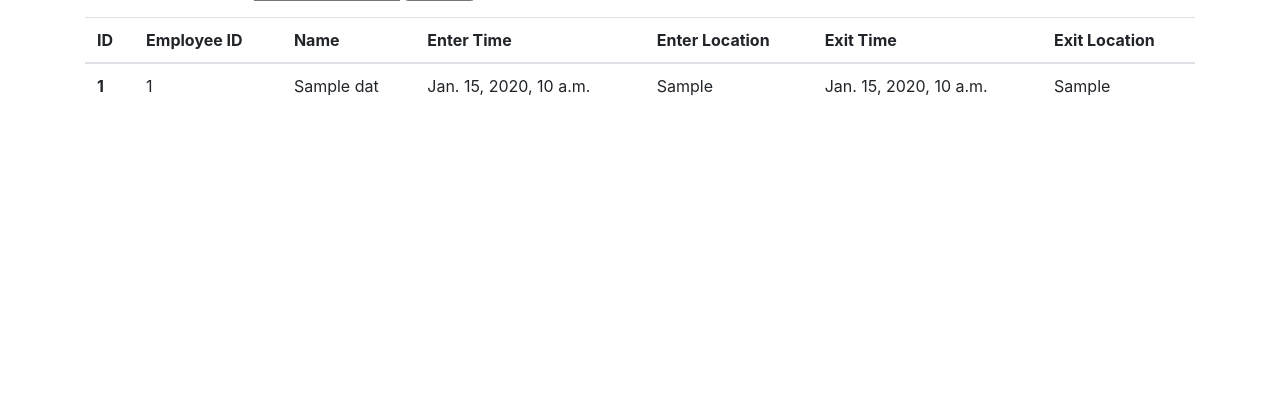
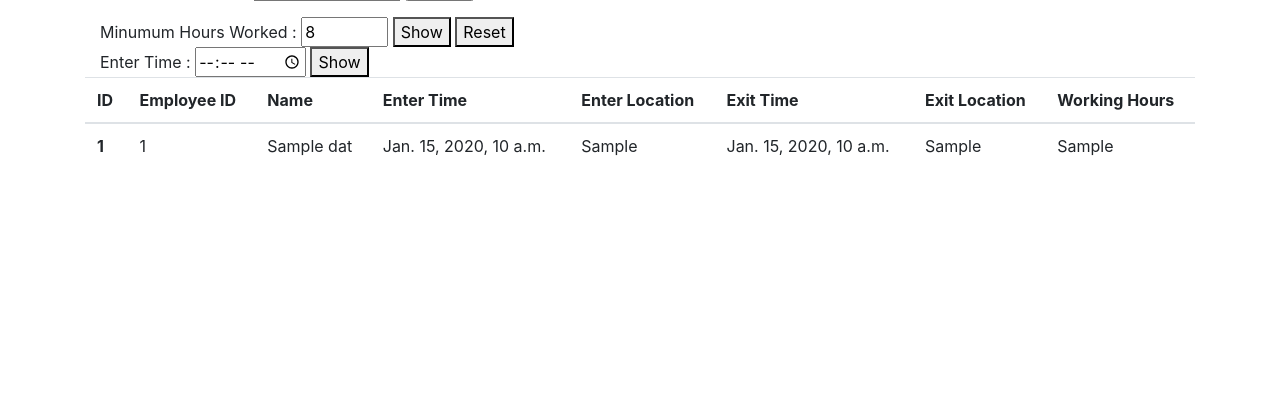
Before and after one commit to haziqnorisham/FaceRecTA, a Django app: template timeAttendance/templates/timeAttendance/deviceDetails.html in a window 1280 px wide. Shown: the part 285-693 px from the top of the page. Run offline with Django 3.2, Linux system fonts and the light colour scheme; the template is opened without the code that fills it: most values are stand-ins (such as "Sample title", 1, 10 or a date in 2020); some libraries are stand-ins or nearby versions.

Commit message:
Added hours worked and enter time filters

```diff
--- a/timeAttendance/templates/timeAttendance/deviceDetails.html
+++ b/timeAttendance/templates/timeAttendance/deviceDetails.html
@@ -16,7 +16,28 @@
       <input type="submit">
     </form>
 
-    <table class="table">
+    <div class="container">
+
+
+    Minumum Hours Worked :
+    <input type="number" name="quantity" min="1" max="12" id="hour_input" value=8>
+
+    <button type="button" id="number_btn" onclick="myFunction()">Show</button>
+    <button type="button" id="reset_btn" onclick="myFunction2()">Reset</button>
+
+    </div>
+
+    <div class="container">
+
+
+        Enter Time : <input type="time" name="usr_time" id="time_input">
+        <button type="button" id="show_btn" onclick="checkTime()">Show</button>
+
+
+    </div>
+
+
+    <table class="table" id="timeTable">
       <thead>
         <tr>
           <th scope="col">ID</th>
@@ -26,6 +47,7 @@
           <th scope="col">Enter Location</th>
           <th scope="col">Exit Time</th>
           <th scope="col">Exit Location</th>
+          <th scope="col">Working Hours</th>
         </tr>
       </thead>
       <tbody>
@@ -38,9 +60,72 @@
           <td>{{ dat.capture_location_earliest }}</td>
           <td>{{ dat.capture_time_latest }}</td>
           <td>{{ dat.capture_location_latest }}</td>
+          <td>{{ dat.working_hours }}</td>
         </tr>
         {% endfor %}
       </tbody>
     </table>
   </div>
+
+<script>
+function myFunction(){
+
+  table = document.getElementById("timeTable");
+  input = document.getElementById("hour_input");
+  number_of_rows = table.getElementsByTagName("tr").length;
+
+  var i;
+  for (i = 0; i < number_of_rows-1 ; i++) {
+    table.rows[i+1].cells[7].style.color = "";
+    table.rows[i+1].cells[7].style.fontWeight = "";
+  }
+
+  for (i = 0; i < number_of_rows-1 ; i++) {
+    temp_hours_worked = table.rows[i+1].cells[7].innerHTML;
+    temp_hours_worked = temp_hours_worked.replace(':','');
+    temp_hours_worked = temp_hours_worked.replace(':','');
+
+    if(temp_hours_worked < (input.value * 10000)){
+      table.rows[i+1].cells[7].style.color = "red";
+      table.rows[i+1].cells[7].style.fontWeight = "900";
+    }
+
+  }
+
+}
+
+function myFunction2(){
+  table = document.getElementById("timeTable");
+  input = document.getElementById("hour_input");
+  number_of_rows = table.getElementsByTagName("tr").length;
+
+  var i;
+  for (i = 0; i < number_of_rows-1 ; i++) {
+    table.rows[i+1].cells[7].style.color = "";
+    table.rows[i+1].cells[7].style.fontWeight = "";
+
+    table.rows[i+1].cells[3].style.color = "";
+    table.rows[i+1].cells[3].style.fontWeight = "";
+  }
+}
+
+function checkTime(){
+  time_input = document.getElementById("time_input")
+  table = document.getElementById("timeTable");
+  number_of_rows = table.getElementsByTagName("tr").length;
+
+  var i;
+  for (i = 0; i < number_of_rows-1 ; i++) {
+    temp_enter_time = table.rows[i+1].cells[3].innerHTML;
+    temp_enter_time = temp_enter_time.substring(11, 16);
+
+
+    if(temp_enter_time > time_input.value){
+      table.rows[i+1].cells[3].style.color = "red";
+      table.rows[i+1].cells[3].style.fontWeight = "900";
+    }
+  }
+}
+</script>
+
 </body>
```
Also changed, not shown: timeAttendance/views.py (+7 -2 lines), db.sqlite3.
